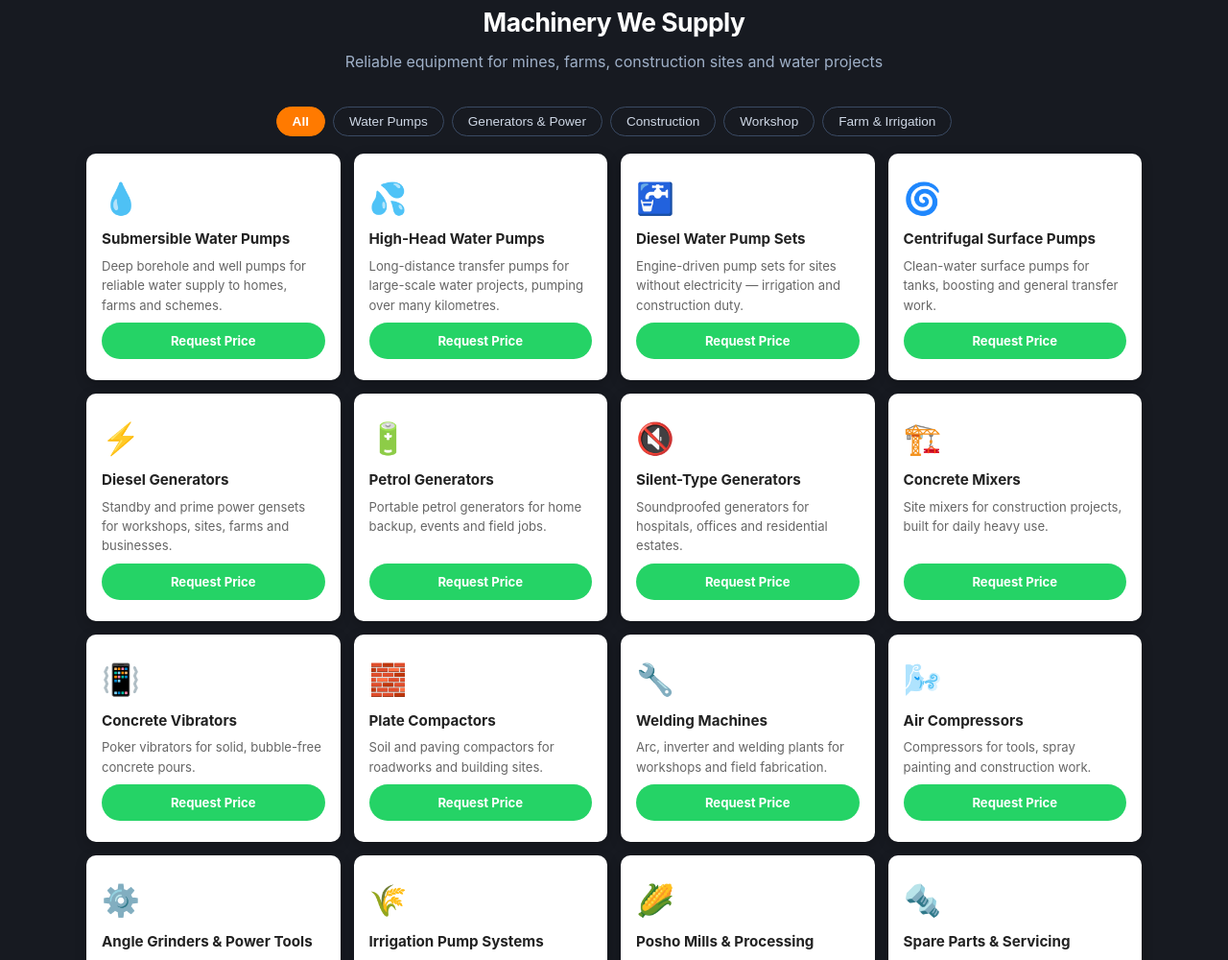
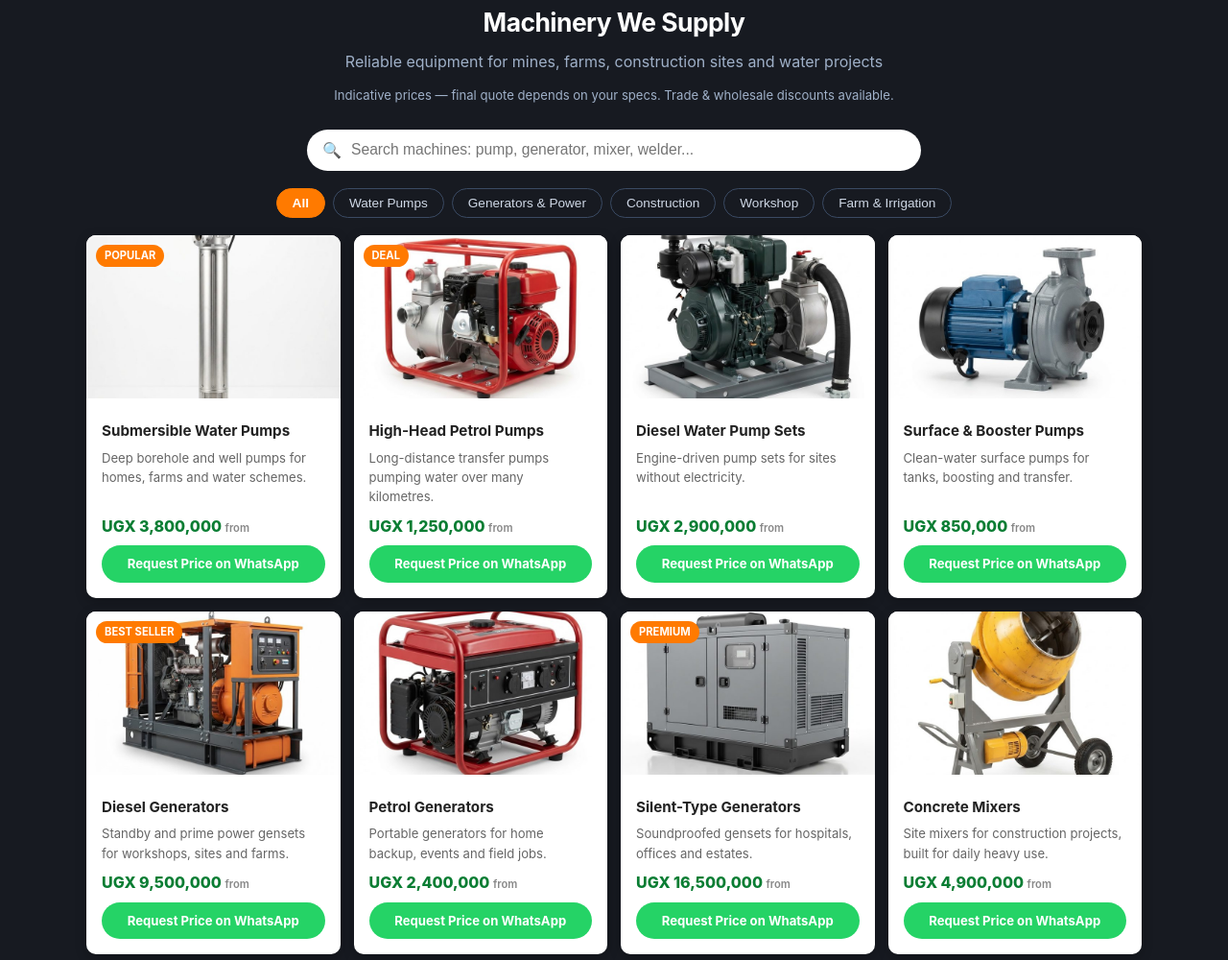
Before and after one commit to asiimwe3/nuwe-rugaba-machinery, a plain HTML site: page index.html in a window 1280 px wide. Shown: the part 832-1832 px from the top of the page at 96% size. Drawn offline with Linux system fonts and the light colour scheme.

Commit message:
Add 15 real machine photos, indicative prices, search bar, WhatsApp quote engine

```diff
--- a/index.html
+++ b/index.html
@@ -106,7 +106,15 @@
   .pgrid{max-width:1100px;margin:0 auto;display:grid;grid-template-columns:repeat(auto-fill,minmax(215px,1fr));gap:14px;}
   .pcard{background:#fff;border-radius:10px;padding:22px 16px;box-shadow:0 3px 12px rgba(0,0,0,.25);display:flex;flex-direction:column;gap:8px;transition:transform .15s;}
   .pcard:hover{transform:translateY(-4px);}
-  .pcard .picon{font-size:2rem;}
+  .pcard{padding:0;overflow:hidden;position:relative;}
+  .pcard .pimg{width:100%;height:170px;object-fit:cover;background:#f5f5f5;display:block;}
+  .pcard .pbody{padding:16px;display:flex;flex-direction:column;gap:8px;flex:1;}
+  .pcard .picon{font-size:2rem;text-align:center;padding-top:18px;}
+  .price{color:#0a7d33;font-weight:800;font-size:1rem;margin:0;}
+  .price small{color:#888;font-weight:600;font-size:.7rem;}
+  .badge{position:absolute;top:10px;left:10px;background:var(--orange);color:#fff;font-size:.7rem;font-weight:700;padding:3px 9px;border-radius:20px;z-index:1;}
+  .search-bar{max-width:640px;margin:0 auto 18px;display:flex;align-items:center;background:#fff;border-radius:24px;padding:9px 16px;gap:10px;}
+  .search-bar input{flex:1;border:none;outline:none;font-size:.98rem;background:transparent;color:#222;}
   .pcard .pname{font-size:.95rem;font-weight:700;color:#222;line-height:1.3;}
   .pcard .pdesc{font-size:.82rem;color:#666;flex:1;}
   .price-btn{background:var(--green);color:#fff;text-align:center;padding:9px 0;border-radius:24px;font-weight:700;font-size:.82rem;}
@@ -168,6 +176,11 @@
 <div class="shop" id="products">
   <h2>Machinery We Supply</h2>
   <p class="sub">Reliable equipment for mines, farms, construction sites and water projects</p>
+  <p class="sub" style="margin:-22px 0 26px;font-size:.82rem;">Indicative prices — final quote depends on your specs. Trade &amp; wholesale discounts available.</p>
+  <div class="search-bar">
+    <span aria-hidden="true">&#128269;</span>
+    <input type="search" id="psearch" placeholder="Search machines: pump, generator, mixer, welder..." oninput="applyFilter()">
+  </div>
   <div class="cats">
     <button class="cat-chip active" data-cat="all" onclick="filterCat('all', this)">All</button>
     <button class="cat-chip" data-cat="pumps" onclick="filterCat('pumps', this)">Water Pumps</button>
@@ -177,7 +190,7 @@
     <button class="cat-chip" data-cat="farm" onclick="filterCat('farm', this)">Farm &amp; Irrigation</button>
   </div>
   <div class="pgrid" id="pgrid"></div>
-  <div class="no-results" id="noresults">No products in this category.</div>
+  <div class="no-results" id="noresults">Nothing matched — <a href="https://wa.me/256782461461" style="color:var(--amber)">ask us on WhatsApp</a>, we source machines on order.</div>
 </div>
 
 <section id="why">
@@ -230,40 +243,48 @@
 <script>
 const WA = "https://wa.me/256782461461?text=";
 const products = [
- {cat:"pumps", icon:"💧", name:"Submersible Water Pumps", desc:"Deep borehole and well pumps for reliable water supply to homes, farms and schemes."},
- {cat:"pumps", icon:"💦", name:"High-Head Water Pumps", desc:"Long-distance transfer pumps for large-scale water projects, pumping over many kilometres."},
- {cat:"pumps", icon:"🚰", name:"Diesel Water Pump Sets", desc:"Engine-driven pump sets for sites without electricity — irrigation and construction duty."},
- {cat:"pumps", icon:"🌀", name:"Centrifugal Surface Pumps", desc:"Clean-water surface pumps for tanks, boosting and general transfer work."},
- {cat:"power", icon:"⚡", name:"Diesel Generators", desc:"Standby and prime power gensets for workshops, sites, farms and businesses."},
- {cat:"power", icon:"🔋", name:"Petrol Generators", desc:"Portable petrol generators for home backup, events and field jobs."},
- {cat:"power", icon:"🔇", name:"Silent-Type Generators", desc:"Soundproofed generators for hospitals, offices and residential estates."},
- {cat:"construction", icon:"🏗️", name:"Concrete Mixers", desc:"Site mixers for construction projects, built for daily heavy use."},
- {cat:"construction", icon:"📳", name:"Concrete Vibrators", desc:"Poker vibrators for solid, bubble-free concrete pours."},
- {cat:"construction", icon:"🧱", name:"Plate Compactors", desc:"Soil and paving compactors for roadworks and building sites."},
- {cat:"workshop", icon:"🔧", name:"Welding Machines", desc:"Arc, inverter and welding plants for workshops and field fabrication."},
- {cat:"workshop", icon:"🌬️", name:"Air Compressors", desc:"Compressors for tools, spray painting and construction work."},
- {cat:"workshop", icon:"⚙️", name:"Angle Grinders & Power Tools", desc:"Grinders, drills and site power tools from trusted brands."},
- {cat:"farm", icon:"🌾", name:"Irrigation Pump Systems", desc:"Pump and pipe solutions for farms and irrigation schemes."},
- {cat:"farm", icon:"🌽", name:"Posho Mills & Processing", desc:"Milling and processing machinery for farms and village enterprises."},
- {cat:"farm", icon:"🔩", name:"Spare Parts & Servicing", desc:"Genuine spares, repairs and servicing for the machines we sell."}
+ {cat:"pumps", img:"pump-sub.jpg", badge:"POPULAR", name:"Submersible Water Pumps", desc:"Deep borehole and well pumps for homes, farms and water schemes.", price:"3,800,000"},
+ {cat:"pumps", img:"pump-high.jpg", badge:"DEAL", name:"High-Head Petrol Pumps", desc:"Long-distance transfer pumps pumping water over many kilometres.", price:"1,250,000"},
+ {cat:"pumps", img:"pump-diesel.jpg", badge:"", name:"Diesel Water Pump Sets", desc:"Engine-driven pump sets for sites without electricity.", price:"2,900,000"},
+ {cat:"pumps", img:"pump-surface.jpg", badge:"", name:"Surface & Booster Pumps", desc:"Clean-water surface pumps for tanks, boosting and transfer.", price:"850,000"},
+ {cat:"power", img:"gen-diesel.jpg", badge:"BEST SELLER", name:"Diesel Generators", desc:"Standby and prime power gensets for workshops, sites and farms.", price:"9,500,000"},
+ {cat:"power", img:"gen-petrol.jpg", badge:"", name:"Petrol Generators", desc:"Portable generators for home backup, events and field jobs.", price:"2,400,000"},
+ {cat:"power", img:"gen-silent.jpg", badge:"PREMIUM", name:"Silent-Type Generators", desc:"Soundproofed gensets for hospitals, offices and estates.", price:"16,500,000"},
+ {cat:"construction", img:"mixer.jpg", badge:"", name:"Concrete Mixers", desc:"Site mixers for construction projects, built for daily heavy use.", price:"4,900,000"},
+ {cat:"construction", img:"vibrator.jpg", badge:"", name:"Concrete Vibrators", desc:"Poker vibrators for solid, bubble-free concrete pours.", price:"1,100,000"},
+ {cat:"construction", img:"compactor.jpg", badge:"", name:"Plate Compactors", desc:"Soil and paving compactors for roadworks and building sites.", price:"6,800,000"},
+ {cat:"workshop", img:"welder.jpg", badge:"HOT", name:"Welding Machines", desc:"Arc and inverter welding plants for workshops and fabrication.", price:"750,000"},
+ {cat:"workshop", img:"compressor.jpg", badge:"", name:"Air Compressors", desc:"Compressors for tools, spray painting and construction work.", price:"2,800,000"},
+ {cat:"workshop", img:"grinder.jpg", badge:"", name:"Angle Grinders & Power Tools", desc:"Grinders, drills and site power tools from trusted brands.", price:"180,000"},
+ {cat:"farm", img:"tractor.jpg", badge:"NEW", name:"Walking Tractors / Power Tillers", desc:"Compact diesel tillers for smallholder farms and gardens.", price:"7,500,000"},
+ {cat:"farm", img:"posho.jpg", badge:"", name:"Posho Mills & Processing", desc:"Milling and processing machinery for farms and village enterprises.", price:"3,200,000"},
+ {cat:"farm", icon:"\u{1F529}", badge:"", name:"Spare Parts & Servicing", desc:"Genuine spares, repairs and servicing for the machines we sell.", price:"0"}
 ];
 const grid = document.getElementById('pgrid');
 function card(p){
-  const msg = encodeURIComponent("Hello Nuwe Rugaba Machinery, I need a price for: " + p.name);
-  return `<div class="pcard" data-cat="${p.cat}">
-    <div class="picon">${p.icon}</div>
-    <div class="pname">${p.name}</div>
-    <div class="pdesc">${p.desc}</div>
-    <a class="price-btn" href="${WA}${msg}" target="_blank" rel="noopener">Request Price</a>
-  </div>`;
+  const priceLine = p.price === "0" ? '<p class="price">Ask for a quote</p>' : '<p class="price">UGX ' + p.price + ' <small>from</small></p>';
+  const imgBlock = p.img ? '<img class="pimg" src="assets/products/' + p.img + '" alt="' + p.name + ' Kampala" loading="lazy">' : '<div class="picon">' + p.icon + '</div>';
+  const badge = p.badge ? '<span class="badge">' + p.badge + '</span>' : '';
+  const msg = encodeURIComponent("Hello Nuwe Rugaba Machinery, I need a price for: " + p.name + (p.price !== "0" ? " (from UGX " + p.price + ")" : "") + ". My requirements are:");
+  return '<div class="pcard" data-cat="' + p.cat + '" data-name="' + p.name.toLowerCase() + '">' + badge + imgBlock +
+    '<div class="pbody"><div class="pname">' + p.name + '</div><div class="pdesc">' + p.desc + '</div>' + priceLine +
+    '<a class="price-btn" href="' + WA + msg + '" target="_blank" rel="noopener">Request Price on WhatsApp</a></div></div>';
 }
 grid.innerHTML = products.map(card).join('');
+let activeCat = 'all';
 function filterCat(cat, btn){
   document.querySelectorAll('.cat-chip').forEach(c=>c.classList.remove('active'));
   btn.classList.add('active');
+  activeCat = cat;
+  applyFilter();
+}
+function applyFilter(){
+  const q = document.getElementById('psearch').value.trim().toLowerCase();
   let shown = 0;
   document.querySelectorAll('.pcard').forEach(el=>{
-    const show = cat==='all' || el.dataset.cat===cat;
+    const okCat = activeCat==='all' || el.dataset.cat===activeCat;
+    const okQ = !q || el.dataset.name.indexOf(q) !== -1;
+    const show = okCat && okQ;
     el.style.display = show ? 'flex' : 'none';
     if(show) shown++;
   });
```
Also changed, not shown: assets/products/compactor.jpg (added), assets/products/compressor.jpg (added), assets/products/gen-diesel.jpg (added), assets/products/gen-petrol.jpg (added), assets/products/gen-silent.jpg (added), assets/products/grinder.jpg (added), assets/products/mixer.jpg (added), assets/products/posho.jpg (added), assets/products/pump-diesel.jpg (added), assets/products/pump-high.jpg (added), assets/products/pump-sub.jpg (added), assets/products/pump-surface.jpg (added), assets/products/tractor.jpg (added), assets/products/vibrator.jpg (added), 1 more files.
